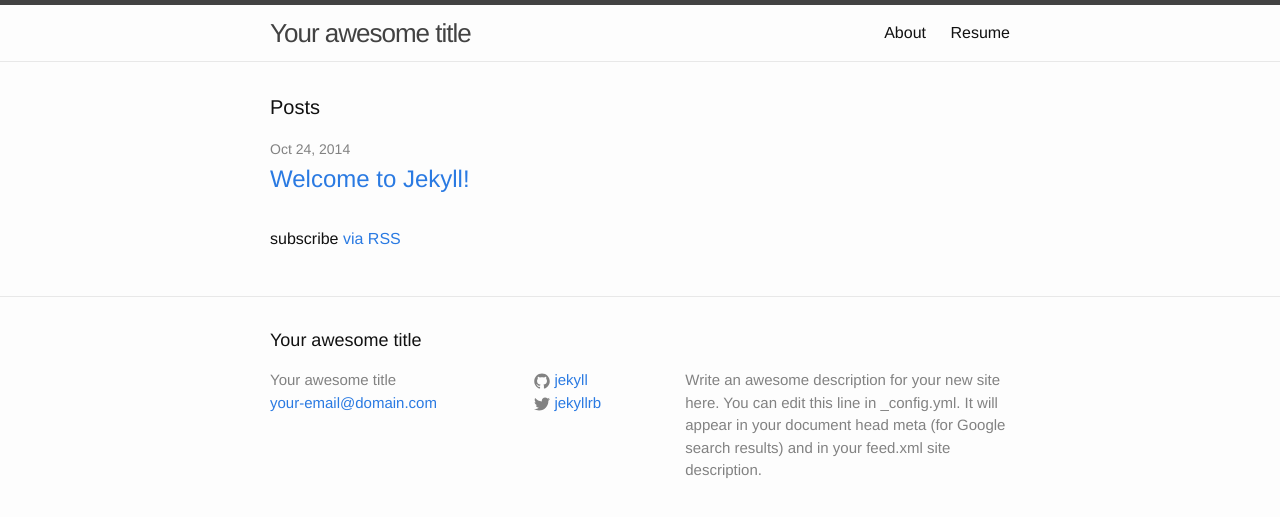
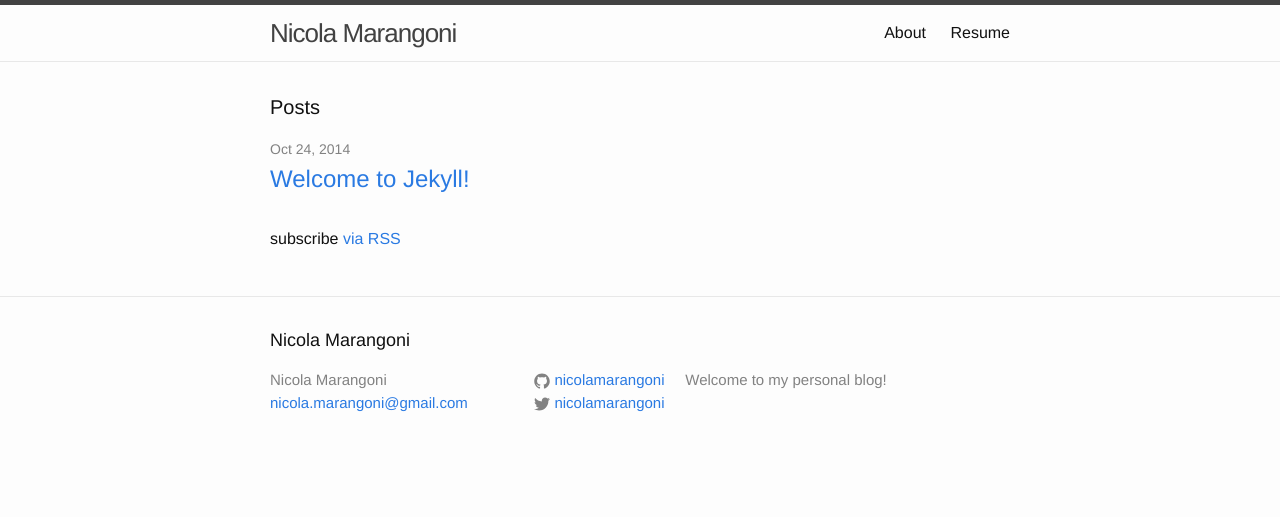
Before and after one commit to nicolamarangoni/nicolamarangoni.github.io, a Jekyll site: the page built from index.html, in a window 1280 px wide. Shown: the top 517 px of the page. Built offline with Jekyll 4.4.1, drawn with Linux system fonts in a browser that asks for light colours.

Commit message:
Updated _config.yml

```diff
--- a/_config.yml
+++ b/_config.yml
@@ -1,14 +1,12 @@
 # Site settings
-title: Your awesome title
-email: your-email@domain.com
+title: Nicola Marangoni
+email: nicola.marangoni@gmail.com
 description: > # this means to ignore newlines until "baseurl:"
-  Write an awesome description for your new site here. You can edit this
-  line in _config.yml. It will appear in your document head meta (for
-  Google search results) and in your feed.xml site description.
+  Welcome to my personal blog!
 baseurl: "" # the subpath of your site, e.g. /blog/
 url: "http://yourdomain.com" # the base hostname & protocol for your site
-twitter_username: jekyllrb
-github_username:  jekyll
+twitter_username: nicolamarangoni
+github_username:  nicolamarangoni
 
 # Build settings
 markdown: kramdown
```
